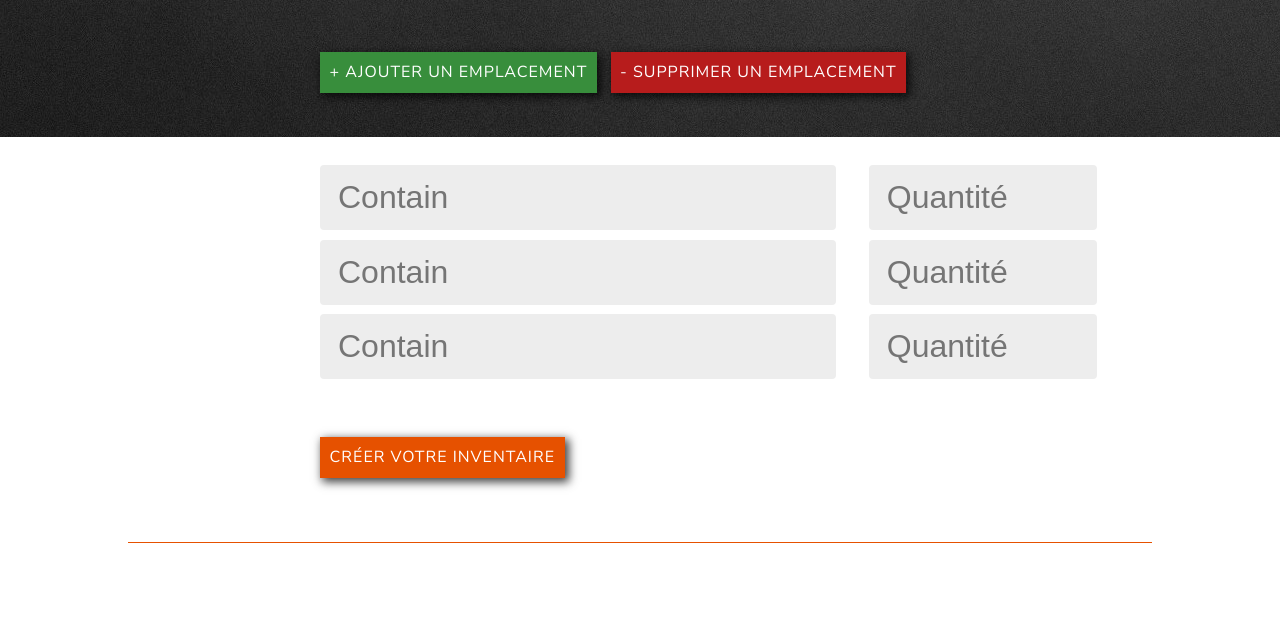
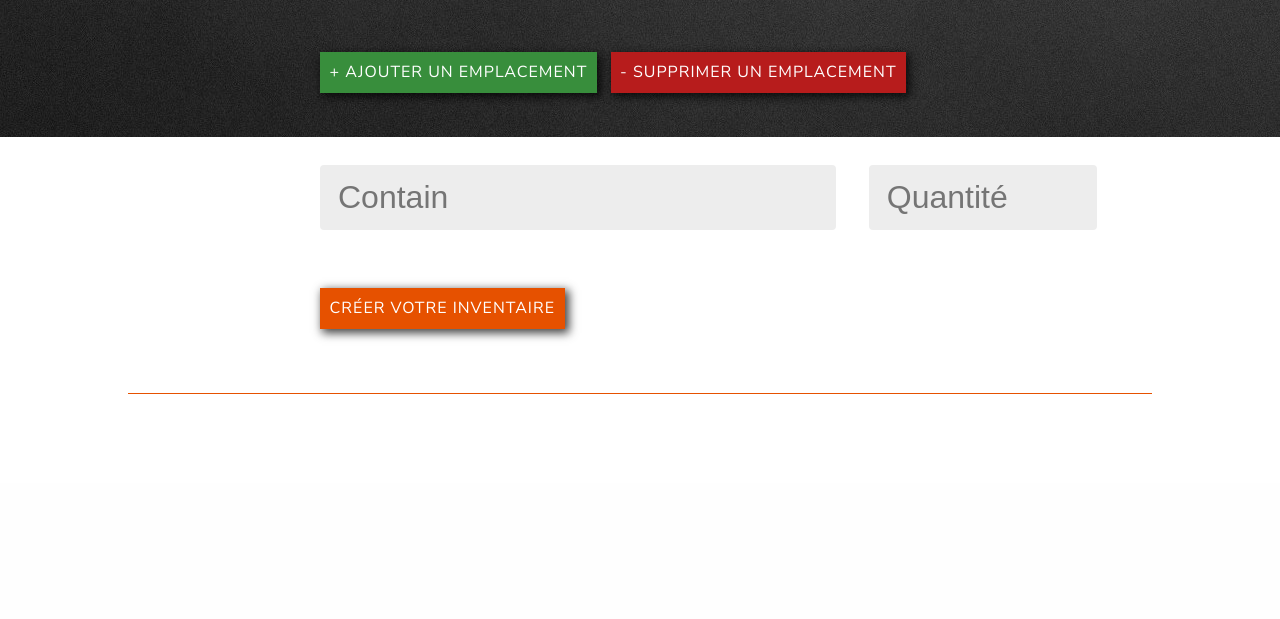
Before and after one commit to PAClement/inventory, a PHP site: page / in a window 1280 px wide. Shown: the part 943-1562 px from the top of the page. After the commit the page ends 1337 px from the top, so only its background shows below. Run offline with PHP 8.4, Linux system fonts and the light colour scheme; a stand-in replaces the project's code that opens the database connection.

Commit message:
Un seul input stp

```diff
--- a/index.php
+++ b/index.php
@@ -50,16 +50,6 @@
 				<input class="input--quantite" name="1__quantite" type="number" placeholder="Quantité"  required/>
 			</div>
 
-			<div id="id__2"  class="index--input-single">
-				<input class="input--element" name="2__nom" type="text" placeholder="Contain"  required/>
-				<input class="input--quantite" name="2__quantite" type="number" placeholder="Quantité" min="0" required/>
-			</div>
-
-			<div id="id__3"  class="index--input-single">
-				<input class="input--element" name="3__nom" type="text" placeholder="Contain" required/>
-				<input class="input--quantite" name="3__quantite" type="number" placeholder="Quantité" min="0" required/>
-			</div>
-
 		</div>
 
 			<button type="submit" class="btn-submit">Créer votre Inventaire</button>
@@ -78,7 +68,7 @@
 	<script>
 
 		document.querySelector('#add_button').style.display ='none' ;
-		let i = 3;
+		let i = 1;
 
 		function fAddText() {
 
```
